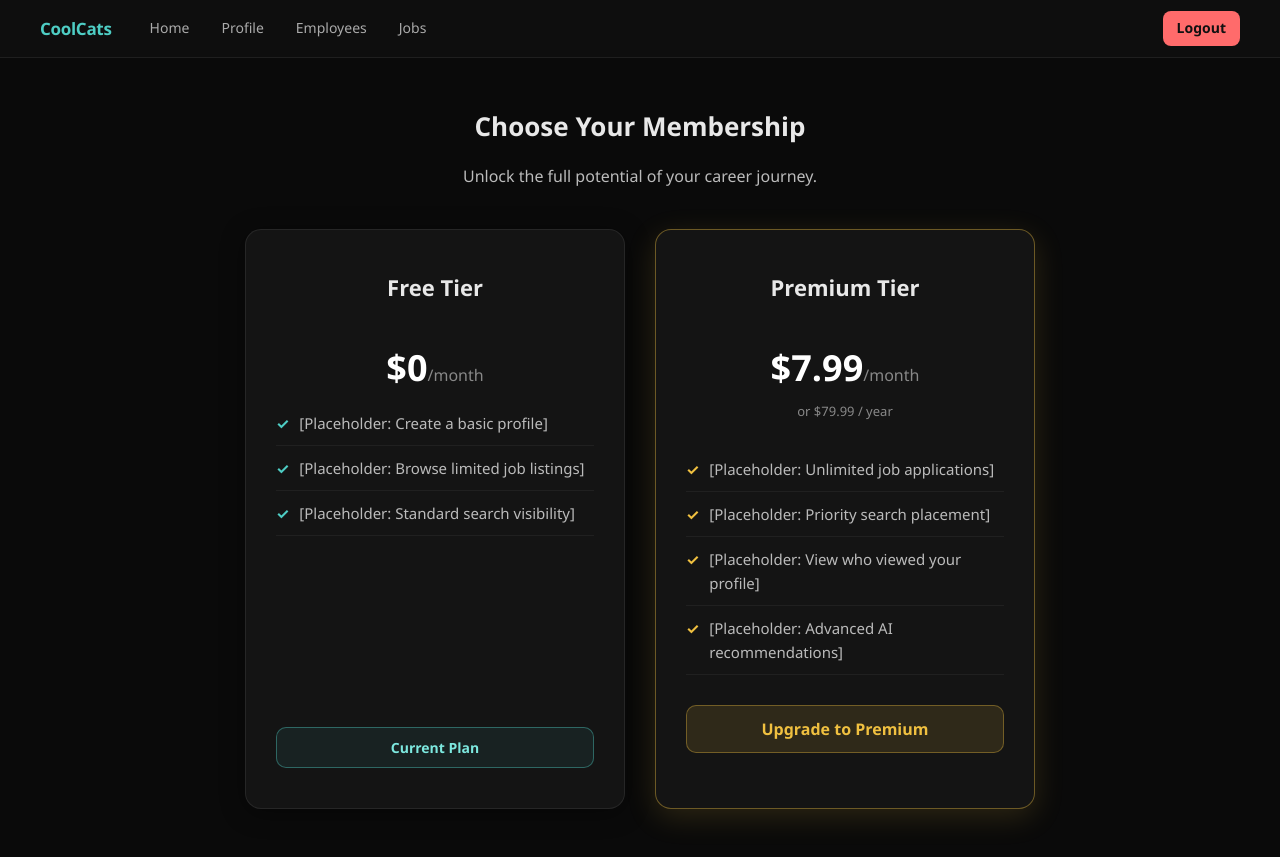
After one commit to Max-Lenton/CSIT314-Employment-Program, a Flask app: template templates/membership.html in a window 1280 px wide. The commit adds this page. Run offline with Flask 3, Linux system fonts and the light colour scheme; the template is opened without the code that fills it, so the values that code supplies are empty.

Commit message:
Added a membership page with either a free or premium tier

```diff
--- a/main.py
+++ b/main.py
@@ -439,6 +439,14 @@ def upgrade_membership():
     db.session.commit()
     return jsonify({"message": "Membership upgraded to Premium!"}), 200
 
+# Another membership API (for the tmeplate page)
+@app.route("/membership")
+def mempership_page():
+    if "user_id" not in session:
+        return redirect("/login")
+
+    return render_template("membership.html", account_type=session.get("account_type", ""))
+
 
 # Data API
 
--- a/static/css/style.css
+++ b/static/css/style.css
@@ -315,3 +315,80 @@ button:active { transform: translateY(0); }
     nav { padding: 0 16px; }
     .wrap { margin: 24px auto; }
 }
+
+/* Pricing Page Styles */
+.pricing-container {
+    display: flex;
+    gap: 30px;
+    justify-content: center;
+    flex-wrap: wrap;
+}
+
+.pricing-card {
+    flex: 1;
+    min-width: 280px;
+    max-width: 380px;
+    display: flex;
+    flex-direction: column;
+    position: relative;
+    padding: 40px 30px;
+}
+
+.pricing-card.premium-card {
+    border-color: rgba(240, 192, 64, 0.4);
+    box-shadow: 0 8px 30px rgba(240, 192, 64, 0.15);
+}
+
+.pricing-card h2 {
+    margin-top: 0;
+    font-size: 22px;
+    text-align: center;
+}
+
+.pricing-card .price {
+    font-size: 36px;
+    font-weight: 700;
+    text-align: center;
+    margin: 15px 0 5px;
+    color: #fff;
+}
+
+.pricing-card .price span {
+    font-size: 16px;
+    font-weight: 500;
+    color: #888;
+}
+
+.pricing-card .billing-subtext {
+    text-align: center;
+    font-size: 13px;
+    color: #888;
+    margin-bottom: 25px;
+}
+
+.benefits-list {
+    list-style: none;
+    padding: 0;
+    margin: 0 0 30px 0;
+    flex-grow: 1;
+}
+
+.benefits-list li {
+    padding: 10px 0;
+    font-size: 15px;
+    color: #bbb;
+    border-bottom: 1px solid rgba(255,255,255,0.05);
+    display: flex;
+    align-items: flex-start;
+}
+
+.benefits-list li::before {
+    content: "✓";
+    color: #4ecdc4;
+    font-weight: bold;
+    margin-right: 10px;
+}
+
+.premium-card .benefits-list li::before {
+    color: #f0c040;
+}
--- a/templates/candidate_profile.html
+++ b/templates/candidate_profile.html
@@ -35,7 +35,7 @@
                 <hr>
                 <div style="font-size:12px;color:#7de8df;">{{ (candidate.membership_type or 'Standard') }} Member</div>
                 {% if (candidate.membership_type or 'Standard') != 'Premium' %}
-                <button id="upgrade-btn" onclick="upgradeMembership()" class="btn-upgrade">Upgrade to Premium</button>
+                <a href="/membership" class="btn-upgrade" style="display: inline-block; text-align: center; text-decoration: none;">View Membership Plans</a>
                 {% endif %}
             </div>
             <ul class="menu">
--- a/templates/employer_profile.html
+++ b/templates/employer_profile.html
@@ -33,7 +33,7 @@
                 <hr>
                 <div><strong>{{ employer.contact_info or 'No contact info' }}</strong></div>
                 {% if (employer.membership_type or 'Standard') != 'Premium' %}
-                <button id="upgrade-btn" onclick="upgradeMembership()" class="btn-upgrade">Upgrade to Premium</button>
+                <a href="/membership" class="btn-upgrade" style="display: inline-block; text-align: center; text-decoration: none;">View Membership Plans</a>
                 {% endif %}
             </div>
             <ul class="menu">
--- /dev/null
+++ b/templates/membership.html
@@ -0,0 +1,96 @@
+<!DOCTYPE html>
+<html lang="en">
+<head>
+    <meta charset="UTF-8">
+    <meta name="viewport" content="width=device-width, initial-scale=1.0">
+    <title>Membership Plans</title>
+    <link rel="stylesheet" href="{{ url_for('static', filename='css/style.css') }}">
+</head>
+<body>
+    <nav>
+        <div class="nav-left">
+            <span class="brand">CoolCats</span>
+            <a href="/">Home</a>
+            <a href="/profile">Profile</a>
+            <a href="/employees">Employees</a>
+            <a href="/jobs">Jobs</a>
+        </div>
+        <div class="nav-right">
+            <a href="/logout" style="background:#ff6b6b;color:#111;font-weight:bold;">Logout</a>
+        </div>
+    </nav>
+
+    <div class="wrap">
+        <div class="header" style="text-align: center; display: block; margin-bottom: 40px;">
+            <h1>Choose Your Membership</h1>
+            <p style="color: #bbb;">Unlock the full potential of your career journey.</p>
+        </div>
+
+        <div class="pricing-container">
+            <!-- Free Tier -->
+            <div class="pricing-card card">
+                <h2>Free Tier</h2>
+                <div class="price">$0<span>/month</span></div>
+                <ul class="benefits-list">
+                    <li>[Placeholder: Create a basic profile]</li>
+                    <li>[Placeholder: Browse limited job listings]</li>
+                    <li>[Placeholder: Standard search visibility]</li>
+                </ul>
+                <button class="btn-outline" disabled>Current Plan</button>
+            </div>
+
+            <!-- Premium Tier -->
+            <div class="pricing-card card premium-card">
+                <h2>Premium Tier</h2>
+                <div class="price">$7.99<span>/month</span></div>
+                <div class="billing-subtext">or $79.99 / year</div>
+                <ul class="benefits-list">
+                    <li>[Placeholder: Unlimited job applications]</li>
+                    <li>[Placeholder: Priority search placement]</li>
+                    <li>[Placeholder: View who viewed your profile]</li>
+                    <li>[Placeholder: Advanced AI recommendations]</li>
+                </ul>
+                <button class="btn-upgrade" id="btn-upgrade-premium" style="width: 100%; font-size: 16px; padding: 12px;">Upgrade to Premium</button>
+                <div id="upgrade-status" style="margin-top: 15px; font-size: 14px; text-align: center;"></div>
+            </div>
+        </div>
+    </div>
+
+    <script>
+        document.addEventListener("DOMContentLoaded", function () {
+            const upgradeBtn = document.getElementById("btn-upgrade-premium");
+            const statusText = document.getElementById("upgrade-status");
+
+            if (upgradeBtn) {
+                upgradeBtn.addEventListener("click", function () {
+                    statusText.style.color = "#4ecdc4";
+                    statusText.textContent = "Processing upgrade...";
+                    upgradeBtn.disabled = true;
+
+                    fetch("/api/upgrade_membership", {
+                        method: "POST",
+                        headers: { "Content-Type": "application/json" }
+                    })
+                    .then(r => r.json().then(d => ({ ok: r.ok, data: d })))
+                    .then(res => {
+                        statusText.style.color = res.ok ? "#4ecdc4" : "#ff6b6b";
+                        statusText.textContent = res.data.message;
+                        if (res.ok) {
+                            setTimeout(() => {
+                                window.location.href = "/profile";
+                            }, 1500);
+                        } else {
+                            upgradeBtn.disabled = false;
+                        }
+                    })
+                    .catch(err => {
+                        statusText.style.color = "#ff6b6b";
+                        statusText.textContent = "An error occurred. Please try again.";
+                        upgradeBtn.disabled = false;
+                    });
+                });
+            }
+        });
+    </script>
+</body>
+</html>
```
